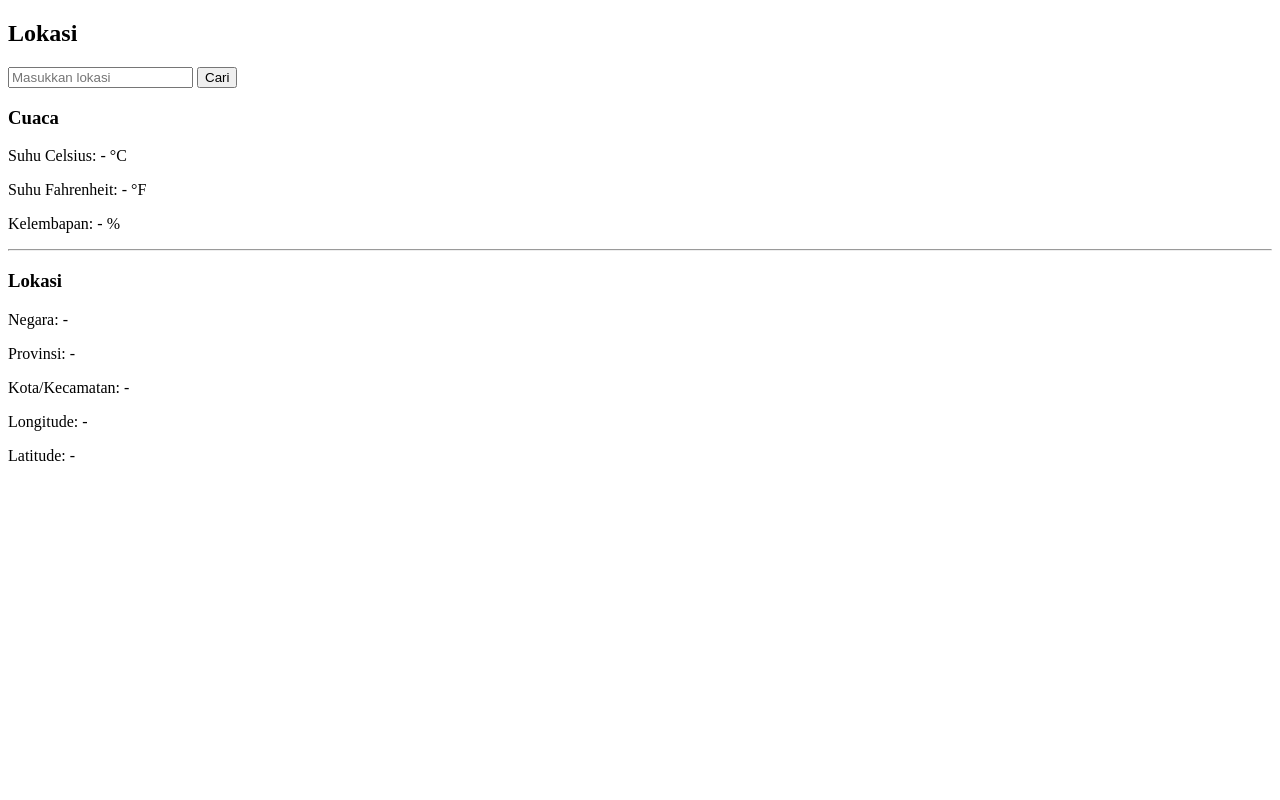
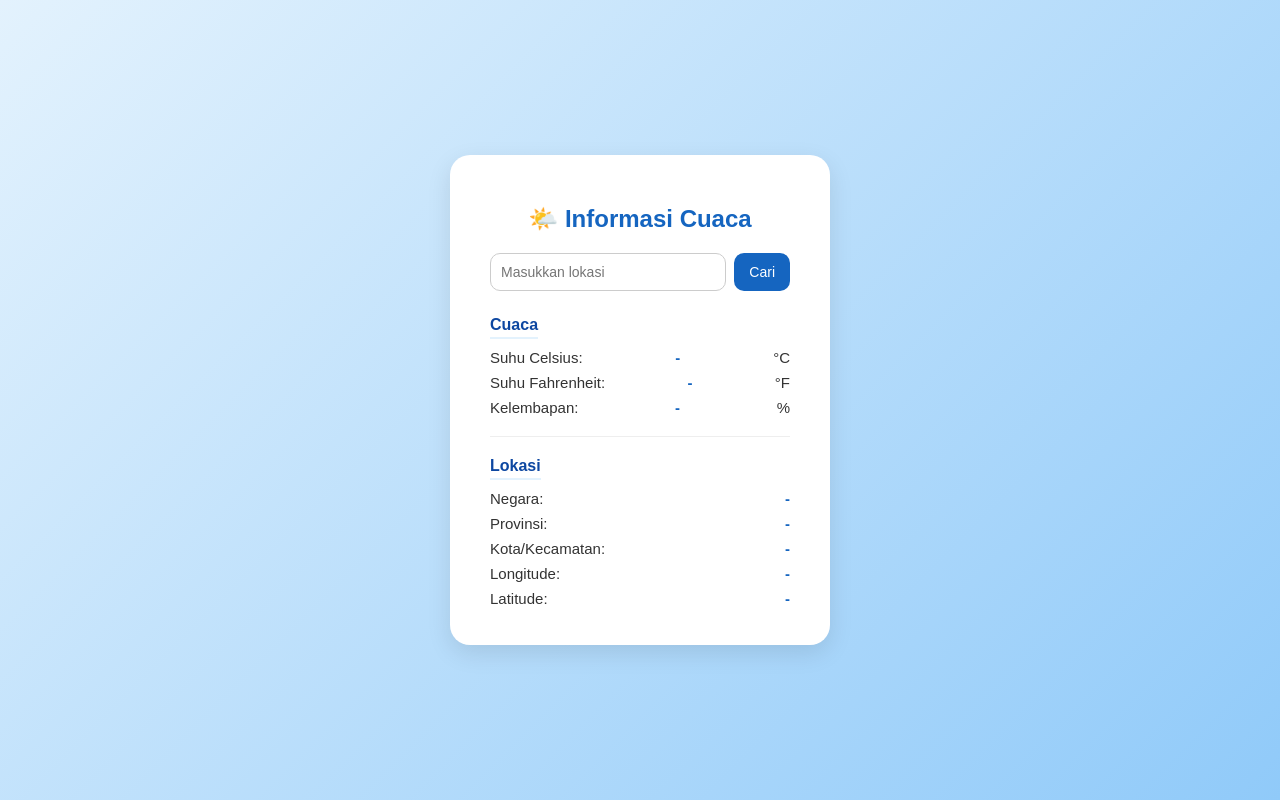
Before and after one commit to dannyfadli/156_WeatherApi, a plain HTML site: page index.html in a window 1280 px wide. Drawn offline with nearby package versions, Linux system fonts and the light colour scheme.

Commit message:
menambahkan css agar tampilan nya semakin menarik

```diff
--- a/index.html
+++ b/index.html
@@ -4,26 +4,32 @@
     <meta charset="UTF-8">
     <meta name="viewport" content="width=device-width, initial-scale=1.0">
     <title>Cuaca</title>
+    <link rel="stylesheet" href="style.css">
 </head>
 <body>
 
-    <h2>Lokasi</h2>
+<div class="container">
+    <h2>🌤️ Informasi Cuaca</h2>
+
+    <div class="input-group">
         <input type="text" id="inputLokasi" placeholder="Masukkan lokasi">
         <button id="btnCari">Cari</button>
+    </div>
 
-    <h3>Cuaca</h3>
-    <p>Suhu Celsius: <span id="suhuC">-</span> °C</p>
-    <p>Suhu Fahrenheit: <span id="suhuF">-</span> °F</p>
-    <p>Kelembapan: <span id="humidity">-</span> %</p>
-
+    <div>
+        <div class="section-title">Cuaca</div>
+        <div class="data-row">Suhu Celsius: <span id="suhuC">-</span> °C</div>
+        <div class="data-row">Suhu Fahrenheit: <span id="suhuF">-</span> °F</div>
+        <div class="data-row">Kelembapan: <span id="humidity">-</span> %</div>
         <hr>
-
-    <h3>Lokasi</h3>
-    <p>Negara: <span id="negara">-</span></p>
-    <p>Provinsi: <span id="provinsi">-</span></p>
-    <p>Kota/Kecamatan: <span id="kecamatan">-</span></p>
-    <p>Longitude: <span id="lon">-</span></p>
-    <p>Latitude: <span id="lat">-</span></p>
+        <div class="section-title">Lokasi</div>
+        <div class="data-row">Negara: <span id="negara">-</span></div>
+        <div class="data-row">Provinsi: <span id="provinsi">-</span></div>
+        <div class="data-row">Kota/Kecamatan: <span id="kecamatan">-</span></div>
+        <div class="data-row">Longitude: <span id="lon">-</span></div>
+        <div class="data-row">Latitude: <span id="lat">-</span></div>
+    </div>
+</div>
 
 <script src="https://cdnjs.cloudflare.com/ajax/libs/jquery/3.7.1/jquery.min.js"
 integrity="sha512-v2CJ7UaYy4JwqLDIrZUI/4hqeoQieOmAZNXBeQyjo21dadnwR+8ZaIJVT8EE2iyI61OV8e6M8PP2/4hpQINQ/g=="
@@ -32,14 +38,12 @@
 <script>
     const API_KEY = "0d824dbb244e45d195d65533250710";
 
-        // Fungsi ambil cuaca
     function ambilCuaca(lokasi) {
         const urlapi = `http://api.weatherapi.com/v1/current.json?key=${API_KEY}&q=${lokasi}&aqi=no`;
         $.ajax({
             url: urlapi,
             method: "GET",
             success: function(data) {
-                    console.log(data);
                 $("#suhuC").text(data.current.temp_c);
                 $("#suhuF").text(data.current.temp_f);
                 $("#humidity").text(data.current.humidity);
@@ -49,14 +53,12 @@
                 $("#lon").text(data.location.lon);
                 $("#lat").text(data.location.lat);
             },
-                error: function(error) {
+            error: function() {
                 alert("Lokasi tidak ditemukan atau terjadi kesalahan!");
-                    console.log(error);
             }
         });
     }
 
-        // Tombol Cari
     $("#btnCari").click(function() {
         const lokasi = $("#inputLokasi").val();
         if (lokasi) {
@@ -66,5 +68,6 @@
         }
     });
 </script>
+
 </body>
 </html>
--- /dev/null
+++ b/style.css
@@ -0,0 +1,122 @@
+/* ===== GAYA UMUM ===== */
+* {
+    box-sizing: border-box;
+    font-family: 'Poppins', sans-serif;
+}
+
+body {
+    background: linear-gradient(135deg, #e3f2fd, #90caf9);
+    min-height: 100vh;
+    display: flex;
+    justify-content: center;
+    align-items: center;
+    margin: 0;
+}
+
+/* ===== KONTENER UTAMA ===== */
+.container {
+    background: #ffffff;
+    padding: 30px 40px;
+    border-radius: 20px;
+    box-shadow: 0 8px 25px rgba(0, 0, 0, 0.1);
+    width: 380px;
+    transition: 0.3s ease;
+}
+
+.container:hover {
+    transform: scale(1.02);
+    box-shadow: 0 12px 30px rgba(0, 0, 0, 0.15);
+}
+
+/* ===== HEADING ===== */
+h2 {
+    text-align: center;
+    color: #1565c0;
+    margin-bottom: 20px;
+    font-weight: 600;
+}
+
+/* ===== INPUT DAN TOMBOL ===== */
+.input-group {
+    display: flex;
+    justify-content: center;
+    margin-bottom: 25px;
+}
+
+input[type="text"] {
+    flex: 1;
+    padding: 10px;
+    border: 1px solid #ccc;
+    border-radius: 10px;
+    outline: none;
+    transition: 0.2s;
+    font-size: 14px;
+}
+
+input[type="text"]:focus {
+    border-color: #1565c0;
+    box-shadow: 0 0 5px rgba(21, 101, 192, 0.3);
+}
+
+button {
+    background: #1565c0;
+    color: white;
+    border: none;
+    padding: 10px 15px;
+    margin-left: 8px;
+    border-radius: 10px;
+    cursor: pointer;
+    transition: background 0.2s ease;
+    font-size: 14px;
+}
+
+button:hover {
+    background: #0d47a1;
+}
+
+/* ===== BAGIAN DATA ===== */
+.section-title {
+    color: #0d47a1;
+    font-weight: 600;
+    margin-bottom: 10px;
+    border-bottom: 2px solid #e3f2fd;
+    display: inline-block;
+    padding-bottom: 3px;
+}
+
+.data-row {
+    margin-bottom: 8px;
+    display: flex;
+    justify-content: space-between;
+    color: #333;
+    font-size: 15px;
+}
+
+.data-row span {
+    font-weight: 600;
+    color: #1565c0;
+}
+
+/* ===== GARIS PEMBATAS ===== */
+hr {
+    margin: 20px 0;
+    border: none;
+    border-top: 1px solid #eee;
+}
+
+/* ===== RESPONSIVE ===== */
+@media (max-width: 420px) {
+    .container {
+        width: 90%;
+        padding: 25px;
+    }
+
+    .input-group {
+        flex-direction: column;
+    }
+
+    button {
+        margin: 10px 0 0 0;
+        width: 100%;
+    }
+}
```
Lines whose indentation alone changed are shown as unchanged.
